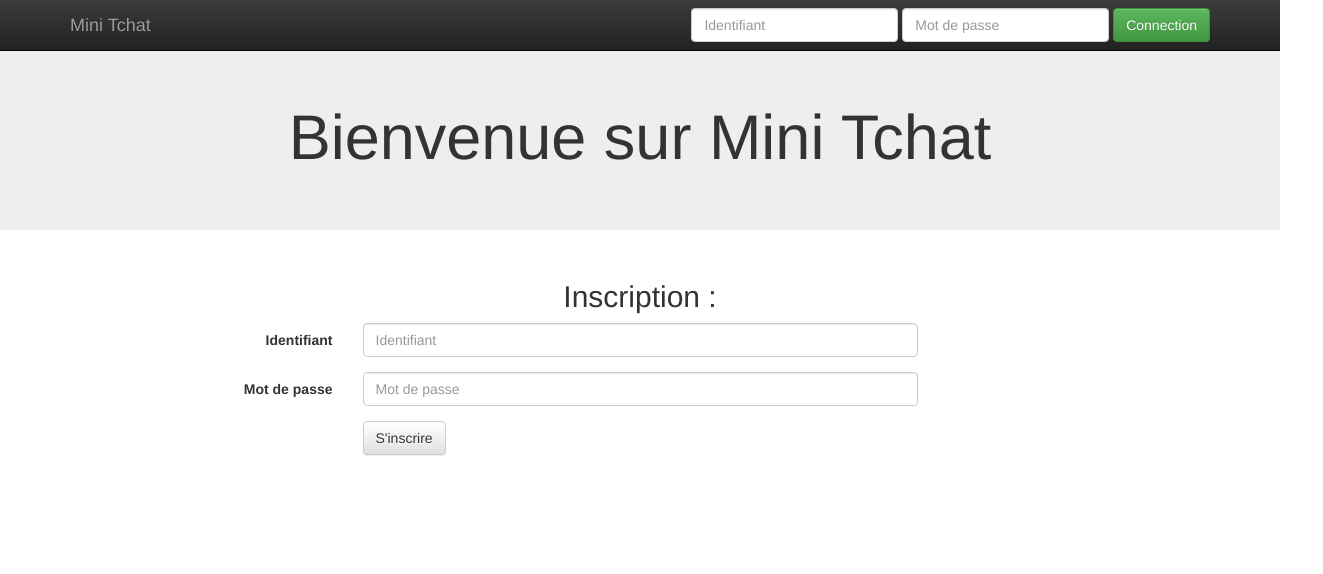
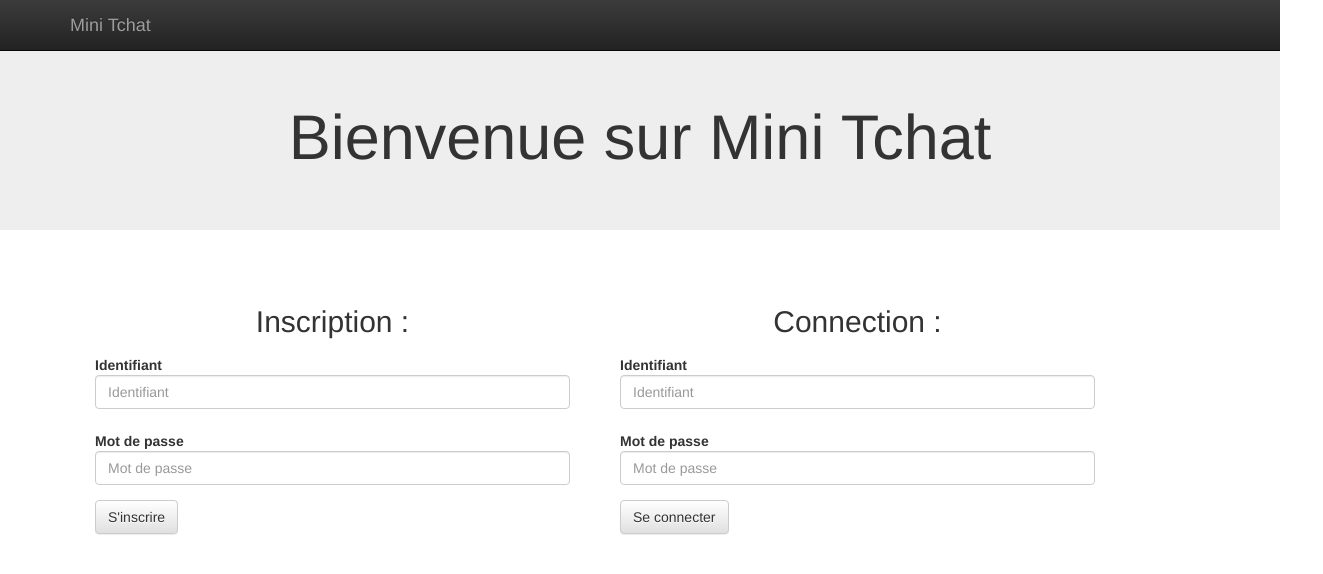
Before and after one commit to matheostunault/tchat_ajax, a website: page index.html in a window 1280 px wide. Shown: the whole page, 1323 px wide, since content can reach past the window. Drawn offline with nearby package versions, Linux system fonts and the light colour scheme; files whose address does not match are found by name.

Commit message:
reglage page index

```diff
--- a/css/main.css
+++ b/css/main.css
@@ -42,3 +42,9 @@ h1 {
 #nav {
 	margin-bottom: 100px;
 }
+.container form {
+	margin:25px;
+}
+#deconnection {
+	margin: 5px 0 0 0;
+}
--- a/index.html
+++ b/index.html
@@ -33,17 +33,7 @@
         <div class="navbar-header">
           <a class="navbar-brand" href="#">Mini Tchat</a>
         </div>
-        <div id="navbar" class="navbar-collapse collapse">
-          <form id="connection" class="navbar-form navbar-right" role="form">
-            <div class="form-group">
-              <input id="cnct_log" type="text" placeholder="Identifiant" class="form-control">
-            </div>
-            <div class="form-group">
-              <input id="cnct_pswrd" type="password" placeholder="Mot de passe" class="form-control">
-            </div>
-            <button id="log_in" type="submit" class="btn btn-success">Connection</button>
-          </form>
-        </div>
+
       </div>
     </nav>
 
@@ -54,25 +44,48 @@
     </div>
 
     <div class="container">
-      <form class="form-horizontal" id="inscription">
+      <form class="form-horizontal col-sm-5" id="inscription">
         <h2>Inscription : </h2>
         <div class="form-group">
-          <label for="inscr_log" class="col-sm-3 control-label">Identifiant</label>
-          <div class="col-sm-6">
+          <label for="inscr_log" class="control-label">Identifiant</label>
+          <div>
             <input id="inscr_log" type="text" class="form-control" placeholder="Identifiant">
           </div>
         </div>
 
         <div class="form-group">
-          <label for="inscr_pswrd" class="col-sm-3 control-label">Mot de passe</label>
-          <div class="col-sm-6">
+          <label for="inscr_pswrd" class=" control-label">Mot de passe</label>
+          <div>
             <input id="inscr_pswrd" type="password" class="form-control" placeholder="Mot de passe">
           </div>
         </div>
 
         <div class="form-group">
-          <div class="col-sm-offset-3 col-sm-10">
+          <div>
             <button id="sign_in" type="submit" class="btn btn-default">S'inscrire</button>
+          </div>
+        </div>
+      </form>
+
+      <form class="form-horizontal col-sm-5" id="connection">
+        <h2>Connection : </h2>
+        <div class="form-group">
+          <label for="inscr_log" class="control-label">Identifiant</label>
+          <div>
+            <input id="cnct_log" type="text" class="form-control" placeholder="Identifiant">
+          </div>
+        </div>
+
+        <div class="form-group">
+          <label for="cnct_pswrd" class="control-label">Mot de passe</label>
+          <div>
+            <input id="cnct_pswrd" type="password" class="form-control" placeholder="Mot de passe">
+          </div>
+        </div>
+
+        <div class="form-group">
+          <div>
+            <button id="log_in" type="submit" class="btn btn-default">Se connecter</button>
           </div>
         </div>
       </form>
--- a/js/main.js
+++ b/js/main.js
@@ -76,7 +76,7 @@
 
 			$user_msg.on('submit', function(evt) {
 				evt.preventDefault();
-				app.sendMessage(localStorage.token, localStorage.id, encodeURI($msg.val()));
+				app.sendMessage(localStorage.token, localStorage.id, encodeURIComponent($msg.val()));
 			});
 		},
 
@@ -188,9 +188,10 @@
 
 				$flux_msg.empty();
 
-				for (var i = 0; i < data.result.talk.length; i++) {
-					$flux_msg.prepend('<p class="message"><p class="users">' + data.result.talk[i].user_name  + ' : </p><p class="msg_content">' + data.result.talk[i].content + '<p></p></br>');
+				for (var i = data.result.talk.length - 50; i < data.result.talk.length; i++) {
+						$flux_msg.prepend('<p class="message"><p class="users">' + data.result.talk[i].user_name  + ' : </p><p class="msg_content">' + data.result.talk[i].content + '<p></p></br>');
 				}
+
 			})
 		},
 
@@ -206,16 +207,13 @@
 
 				$users.empty();
 
+
 				for (var i = 0; i < data.result.user.length; i++) {
-					connected_users.push(data.result.user[i]);
-				}
-
-				for (var i = 0; i < connected_users.length; i++) {
-					$users.append(connected_users[i] + '</br>');
+					$users.append('<li>' + data.result.user[i] + '</li>');
 				};
 
 				$users.prepend('<h2>Utilisateurs :</h2>')
-				$users.append()
+
 
 			})
 		}
```
Also changed, not shown: tchat.html (+1 -1 lines).
